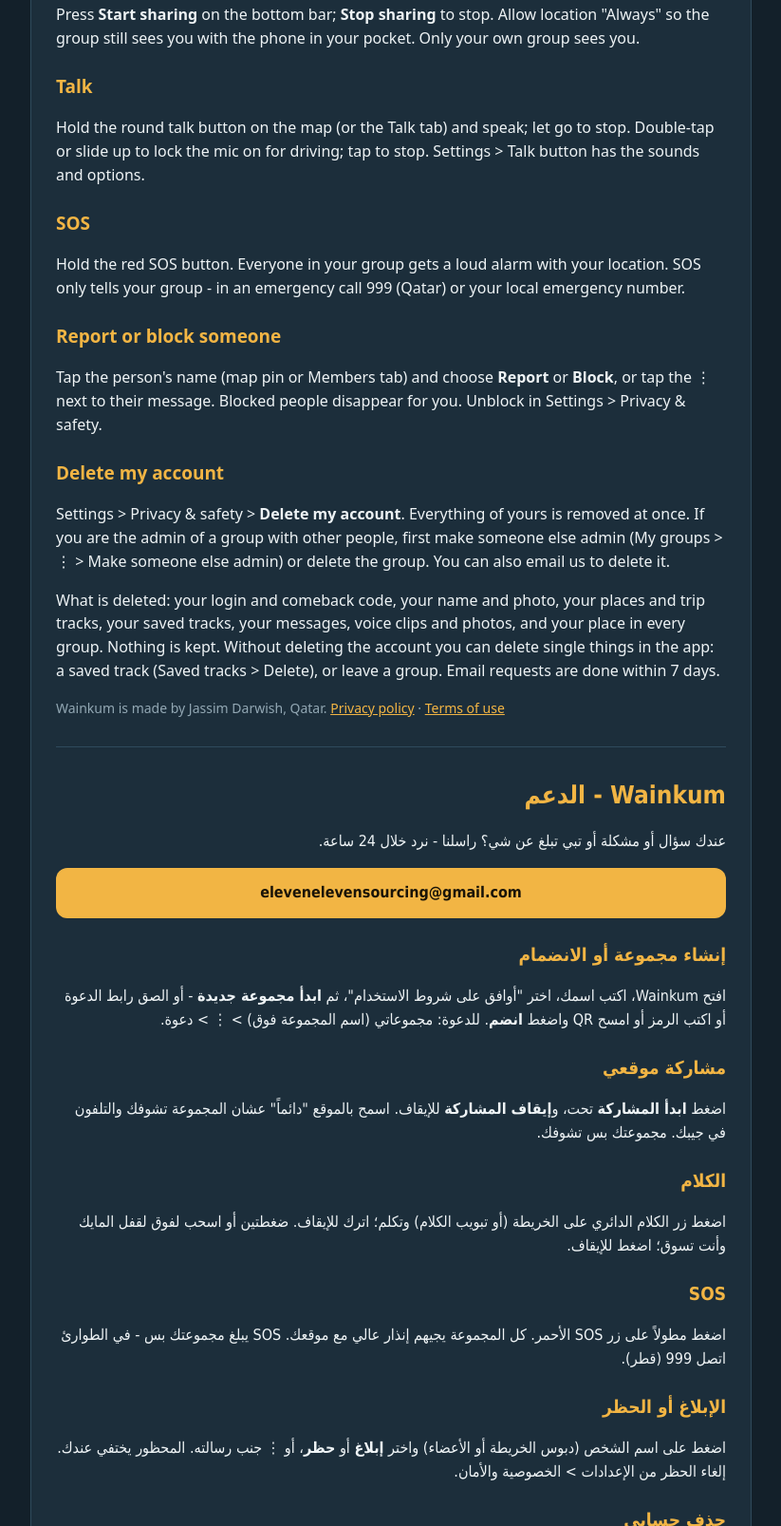
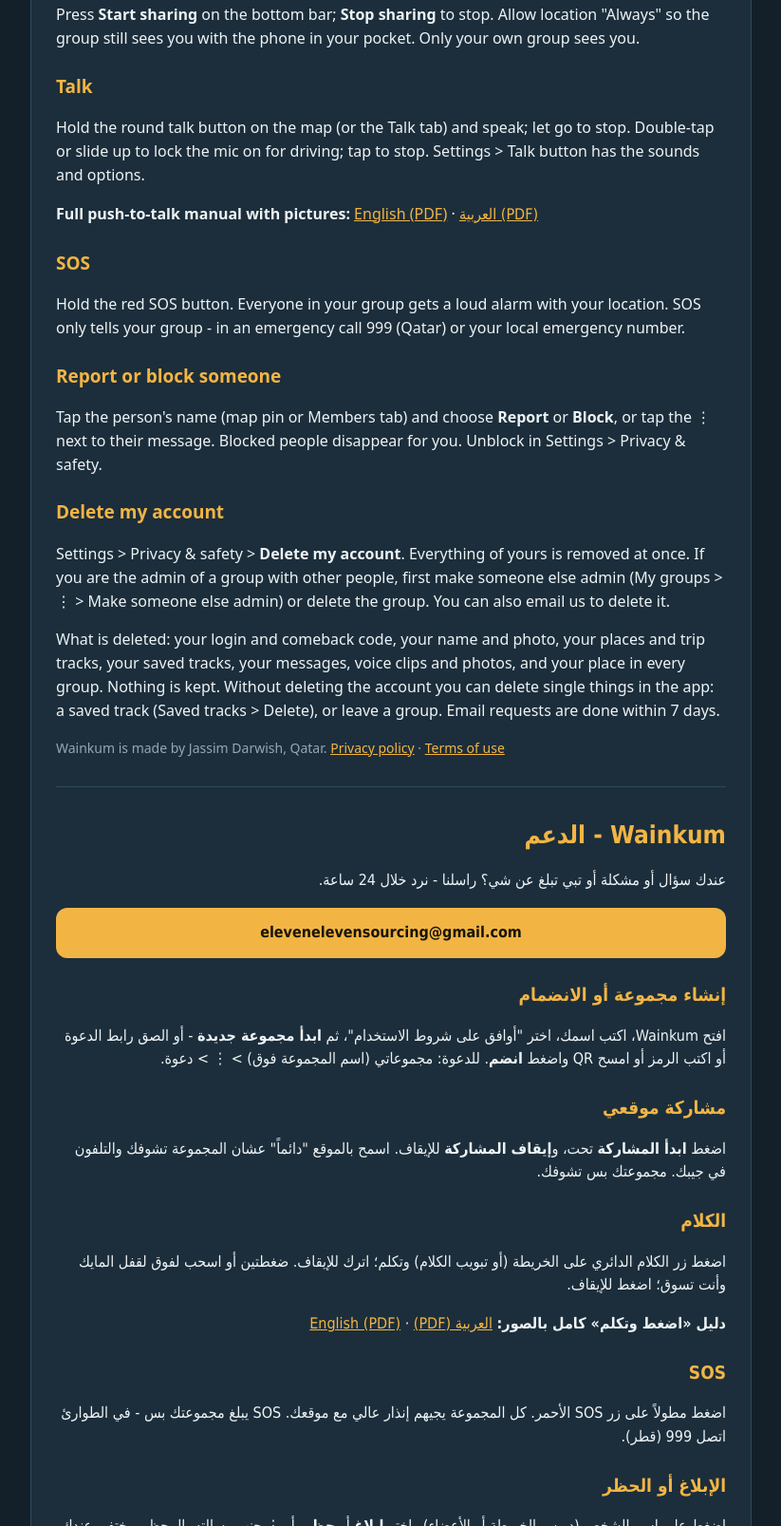
Before and after one commit to jassim75/inlandsea, a plain HTML site: page support.html in a window 1280 px wide. Shown: the part 445-2052 px from the top of the page at 95% size, without its empty margins (228-1051 px from the left). Drawn offline with Linux system fonts and the light colour scheme.

Commit message:
Support page: Wainkum push-to-talk manual with pictures (English + Arabic PDF)
Co-Authored-By: Claude Opus 5.5 <noreply@anthropic.com>

```diff
--- a/support.html
+++ b/support.html
@@ -29,6 +29,7 @@ h1{color:#f2b544;font-size:26px;margin:4px 0}h2{color:#f2b544;font-size:19px;mar
 
 <h2>Talk</h2>
 <p>Hold the round talk button on the map (or the Talk tab) and speak; let go to stop. Double-tap or slide up to lock the mic on for driving; tap to stop. Settings &gt; Talk button has the sounds and options.</p>
+<p><b>Full push-to-talk manual with pictures:</b> <a href="wainkum-push-to-talk-manual-en.pdf">English (PDF)</a> · <a href="wainkum-push-to-talk-manual-ar.pdf" class="ar">العربية (PDF)</a></p>
 
 <h2>SOS</h2>
 <p>Hold the red SOS button. Everyone in your group gets a loud alarm with your location. SOS only tells your group - in an emergency call 999 (Qatar) or your local emergency number.</p>
@@ -54,6 +55,7 @@ h1{color:#f2b544;font-size:26px;margin:4px 0}h2{color:#f2b544;font-size:19px;mar
 <p>اضغط <b>ابدأ المشاركة</b> تحت، و<b>إيقاف المشاركة</b> للإيقاف. اسمح بالموقع "دائماً" عشان المجموعة تشوفك والتلفون في جيبك. مجموعتك بس تشوفك.</p>
 <h2>الكلام</h2>
 <p>اضغط زر الكلام الدائري على الخريطة (أو تبويب الكلام) وتكلم؛ اترك للإيقاف. ضغطتين أو اسحب لفوق لقفل المايك وأنت تسوق؛ اضغط للإيقاف.</p>
+<p><b>دليل «اضغط وتكلم» كامل بالصور:</b> <a href="wainkum-push-to-talk-manual-ar.pdf">العربية (PDF)</a> · <a href="wainkum-push-to-talk-manual-en.pdf">English (PDF)</a></p>
 <h2>SOS</h2>
 <p>اضغط مطولاً على زر SOS الأحمر. كل المجموعة يجيهم إنذار عالي مع موقعك. SOS يبلغ مجموعتك بس - في الطوارئ اتصل 999 (قطر).</p>
 <h2>الإبلاغ أو الحظر</h2>
```
Also changed, not shown: 2 other files.
